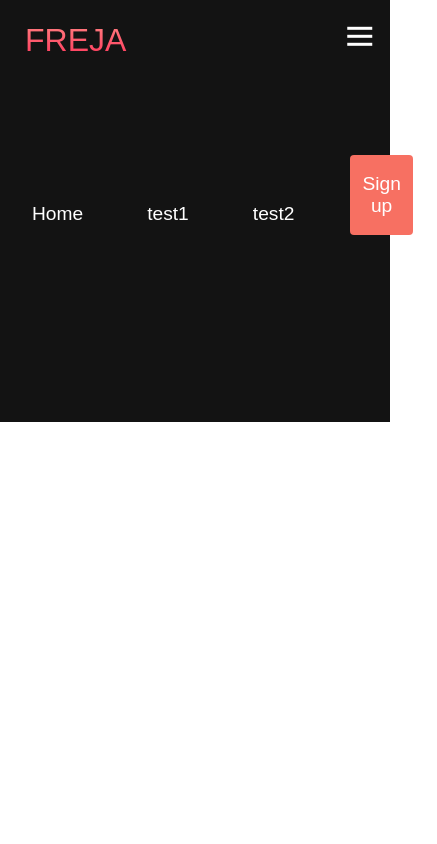
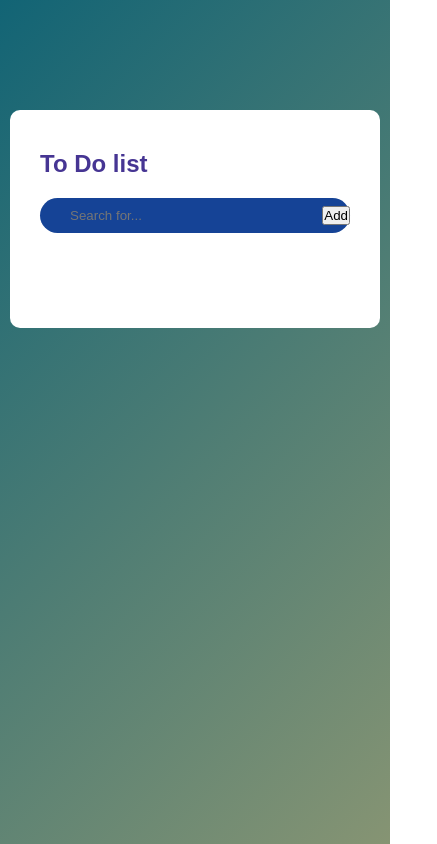
Before and after one commit to frejaehlde/frejaehlde.github.io, a plain HTML site: page index.html in a window 390 px wide. Shown: the whole page, 437 px wide, since content can reach past the window. Drawn offline with Linux system fonts and the light colour scheme.

Commit message:
Gjort om till to do list

```diff
--- a/index.html
+++ b/index.html
@@ -4,42 +4,21 @@
     <meta charset="UTF-8">
     <meta http-equiv="X-UA-Compatible" content="IE=edge">
     <meta name="viewport" content="width=device-width, initial-scale=1.0">
-        <title>Website test</title>
-        <link rel="stylesheet" href="styles.css">
+    <title>To do</title>
+    <link rel="stylesheet" href="./styles.css">
 </head>
 <body>
-        <nav class="navbar">
-            <div class="navbar__container">
-                <a href="/" id="navbar__logo">FREJA</a>
-                <div class="navbar__toggle" id="mobile-menu">
-                    <span class="bar"></span>
-                    <span class="bar"></span>
-                    <span class="bar"></span>
+    <div class="container">
+        <div class="todo__app">
+            <h2>To Do list</h2>
+            <div class="row">
+                <input type="text" id="input__box" placeholder="Search for...">
+                <button onclick="addTask()">Add</button>
             </div>
-                <ul class="navbar__menu">
-                    <li class="navbar__item">
-                        <a href="/" class="navbar__links">
-                            Home
-                        </a>
-                    </li>
-                    <li class="navbar__item">
-                        <a href="/test1.html" class="navbar__links">
-                            test1
-                        </a>
-                    </li>
-                    <li class="navbar__item">
-                        <a href="/" class="navbar__links">
-                            test2
-                        </a>
-                    </li>
-                    <li class="navbar__btn">
-                        <a href="/" class="button">
-                            Sign up
-                        </a>
-                    </li>
-
+            <ul id="list__container">
             </ul>
         </div>
-        </nav>
+    </div>
+    <script src="script.js"></script>
 </body>
 </html>
--- /dev/null
+++ b/script.js
@@ -0,0 +1,13 @@
+const inputBox = document.getElementById("input__box");
+const listContainer = document.getElementById("list__container");
+
+function addTask() {
+    if(inputBox.value === '') {
+        alert('Write something!')
+    }
+    else {
+        let li = document.createElement("li");
+        li.innerHTML = inputBox.value;
+        listContainer.appendChild(li);
+    }
+}
--- a/styles.css
+++ b/styles.css
@@ -1,194 +1,82 @@
 * {
-    box-sizing: border-box;
     margin: 0;
     padding: 0;
-    font-family: 'Kumbh Sans', sans-serif;
+    font-family: 'Poppins', sans-serif;
+    box-sizing: border-box;
 }
 
-.navbar {
-    background: #131313;
-    height: 80px;
-    display: flex;
-    justify-content: center;
-    align-items: center;
-    font-size: 1.2rem;
-    position: sticky;
-    top: 0;
-    z-index: 999;
+.container {
+    width: 100%;
+    min-height: 100vh;
+    background: linear-gradient(135deg, #126475, #869473);
+    padding: 10px;
 }
 
-.navbar__container {
-    display: flex;
-    justify-content: space-between;
-    height: 80px;
-    z-index: 1;
+.todo__app {
     width: 100%;
-    max-width: 1300px;
-    margin: 0 auto;
-    padding: 0 50px;
+    max-width: 540px;
+    background: #fff;
+    margin: 100px auto;
+    padding: 40px 30px 70px;
+    border-radius: 10px;
 }
 
-#navbar__logo {
-    background-color: #ff8177;
-    background-image: linear-gradient(to top, #ff0844 0%, #ffb199 100%);
-    background-size: 100%;
-    -webkit-background-clip: text;
-    -moz-background-clip: text;
-    -webkit-text-fill-color: transparent;
-    -moz-text-fill-color: transparent;
+.todo__app h2 {
+    color: #463593;
     display: flex;
     align-items: center;
-    cursor: pointer;
-    text-decoration: none;
-    font-size: 2rem;
+    margin-bottom: 20px;
 }
 
-.fa-gem {
-    margin-right: 0.5rem;
+.row {
+    display: flex;
+    align-items: center;
+    justify-content: space-between;
+    background: #154396;
+    border-radius: 30px;
+    padding-left: 20px;
+    margin-bottom: 25px;
 }
 
-.navbar__menu {
-    display: flex;
-    align-items: center;
-    list-style: none;
-    text-align: center;
+input {
+    flex: 1;
+    border: none;
+    outline: none;
+    background: transparent;
+    padding: 10px;
 }
 
-.navbar__item {
-    height: 80px;
+button {
+
 }
 
-.navbar__links {
-    color: #fff;
-    display: flex;
-    align-items: center;
-    justify-content: center;
-    text-decoration: none;
-    padding: 0 1rem;
-    height: 100%;
+ul li {
+    list-style: none;
+    font-size: 17px;
+    padding: 12px 8px 12px 50px;
+    user-select: none;
+    cursor: pointer;
+    position: relative;
 }
 
-.navbar__btn {
-    display: flex;
-    justify-content: center;
-    align-items: center;
-    padding: 0 1rem;
-    width: 100%;
+ul li::before {
+    content: '';
+    position: absolute;
+    height: 28px;
+    width: 28px;
+    border-radius: 50%;
+    background-image: url(images/unchecked.png);
+    background-size: cover;
+    background-position: center;
+    top: 7px;
+    left: 8px;
 }
 
-.button {
-    display: felx;
-    justify-content: center;
-    align-items: center;
-    text-decoration: none;
-    padding: 10px 20px;
-    height: 100%;
-    width: 100%;
-    border: none;
-    outline: none;
-    border-radius: 4px;
-    background: #f77062;
-    color: #fff;
+ul li.checked {
+    color: #767;
+    text-decoration: line-through;
 }
 
-.button:hover {
-    background: #4837ff;
-    transition: all 0.3s ease;
+ul li.checked::before {
+    background-image: url(images/checked.png);
 }
-
-.navbar__links:hover {
-    color: #f77062;
-    transition: all 0.3s ease;
-}
-
-@media screen and (max-width: 960px) {
-    .navbar__container {
-        display: flex;
-        justify-content: space-between;
-        height: 80px;
-        z-index: 1;
-        width: 100%;
-        max-width: 1300px;
-        padding: 0;
-    }
-
-    .navbar__menu {
-        display: flex;
-        grid-template-columns: auto;
-        margin: 0;
-        width: 100%;
-        position: absolute;
-/*      top: -1000px;
-        opacity: 0;
-*/      transition: all 0.5s ease;
-        height: 50vh;
-        z-index: -1;
-        background: #131313;
-    }
-
-    .navbar__menu.active {
-        background: #131313;
-        top: 100%;
-        opacity: 1;
-        transition: all 0.5s ease;
-        z-index: 99;
-        height: 50vh;
-        font-size: 1.6rem;
-    }
-
-    #navbar__logo {
-        padding: 25px;
-    }
-
-    .navbar__toggle .bar {
-        width: 25px;
-        height: 3px;
-        margin: 5px auto;
-        transition: all 0.3s ease-in-out;
-        background: #fff;
-    }
-
-    .navbar__item {
-        width: 100%;
-    }
-
-    .navbar__links {
-        text-align: center;
-        padding: 2rem;
-        width: 100%;
-        display: table;
-    }
-
-    #mobile-menu {
-        position: absolute;
-        top: 20%;
-        right: 5%;
-        transform: translate(5%, 20%);
-    }
-
-    .navbar__btn {
-        padding-bottom: 2rem;
-    }
-
-    .button {
-        display: flex;
-        justify-content: center;
-        align-items: center;
-        width: 80%;
-        height: 80px;
-        margin: 0;
-    }
-
-    .navbar__toggle .bar {
-        display: block;
-        cursor: pointer;
-    }
-
-    #mobile-menu.is-active .bar:nth-child(2) {
-        opacity: 0;
-    }
-
-    #mobile-menu.is-active .bar:nth-child(1) {
-        transform: translateY(8px) rotate(45deg);
-    }
-}
```
Also changed, not shown: app.js (deleted), images/checked.png (added), images/icon.png (added), images/unchecked.png (added), test1.html (deleted), 2 other files. Lines whose indentation alone changed are shown as unchanged.
